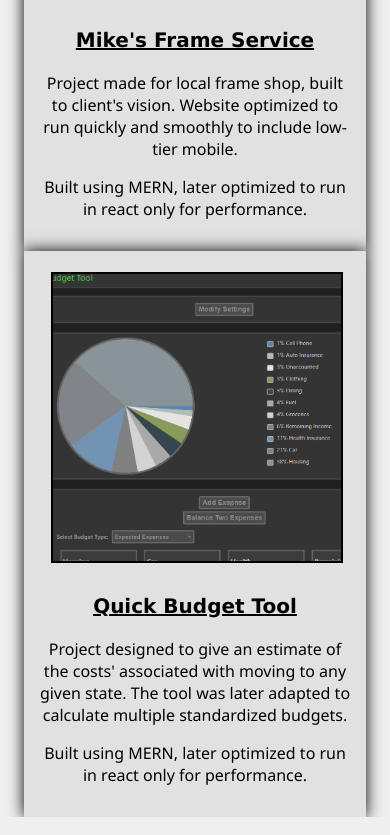
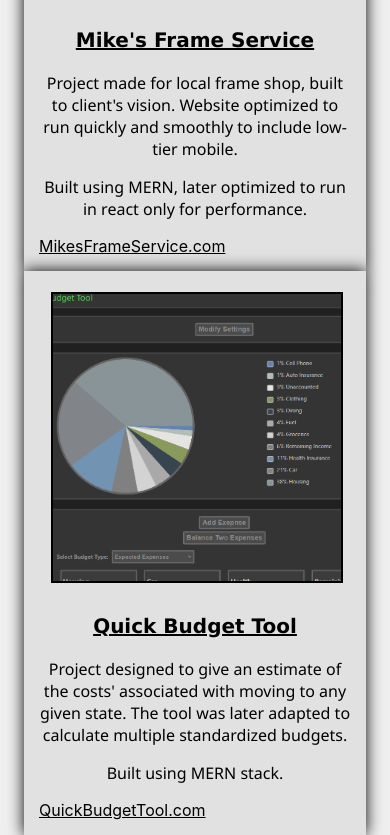
Before and after one commit to JoshBergman/Portfolio-Website-JoshuaBergman, a React (Create React App) app: page / in a window 390 px wide. Shown: the part 1251-2086 px from the top of the page. Built offline with nearby package versions, Linux system fonts and the light colour scheme.

Commit message:
Added links to projects

```diff
--- a/src/Components/Pages/Landing.js
+++ b/src/Components/Pages/Landing.js
@@ -10,7 +10,7 @@ const Landing = () => {
 
     return (
         <React.Fragment>
-            <div className={styles.primaryContainer}>
+            <div className={styles.primaryContainer} id="home">
                 <div className={styles.contentContainer}>
                     <div className={styles.nameContainer}>
                         <img className={styles.nameImg} src={signature} alt="Signature of Joshua Bergman"/>
--- a/src/Components/Pages/Work.js
+++ b/src/Components/Pages/Work.js
@@ -10,7 +10,7 @@ const Work = () => {
     const stylectx = useContext(StyleData);
 
   return (
-    <div className={styles.workContainer}>
+    <div id="work" className={styles.workContainer}>
       <Project
         title={"Mike's Frame Service"}
         img={mikesFramePic}
@@ -23,7 +23,7 @@ const Work = () => {
         <p style={stylectx.mainTextColor} className={styles.descText} >
             Built using MERN, later optimized to run in react only for performance.
         </p>
-
+        <a style={stylectx.mainTextColor} className={styles.link} href="https://mikesframe-25201.web.app/home" target="_blank" rel="noreferrer">MikesFrameService.com</a>
       </Project>
       <Project
        title={"Quick Budget Tool"}
@@ -35,8 +35,9 @@ const Work = () => {
             The tool was later adapted to calculate multiple standardized budgets.
         </p>
         <p style={stylectx.mainTextColor} className={styles.descText} >
-            Built using MERN, later optimized to run in react only for performance.
+            Built using MERN stack.
         </p>
+            <a style={stylectx.mainTextColor} className={styles.link} href="https://quickbudgettool.com/" target="_blank" rel="noreferrer">QuickBudgetTool.com</a>
        </Project>
     </div>
   );
--- a/src/Components/Pages/Work.module.css
+++ b/src/Components/Pages/Work.module.css
@@ -9,9 +9,22 @@
     font-family:'Segoe UI', Tahoma, Geneva, Verdana, sans-serif;
 }
 
+.link {
+    text-align: center;
+}
+
+.link:hover {
+    text-decoration: none;
+}
+
 @media (max-width: 680px) {
 
     .descText {
         text-align: center;
     }
+
+    .link {
+        text-align: center;
+        margin: 0 auto;
+    }
 }
```
